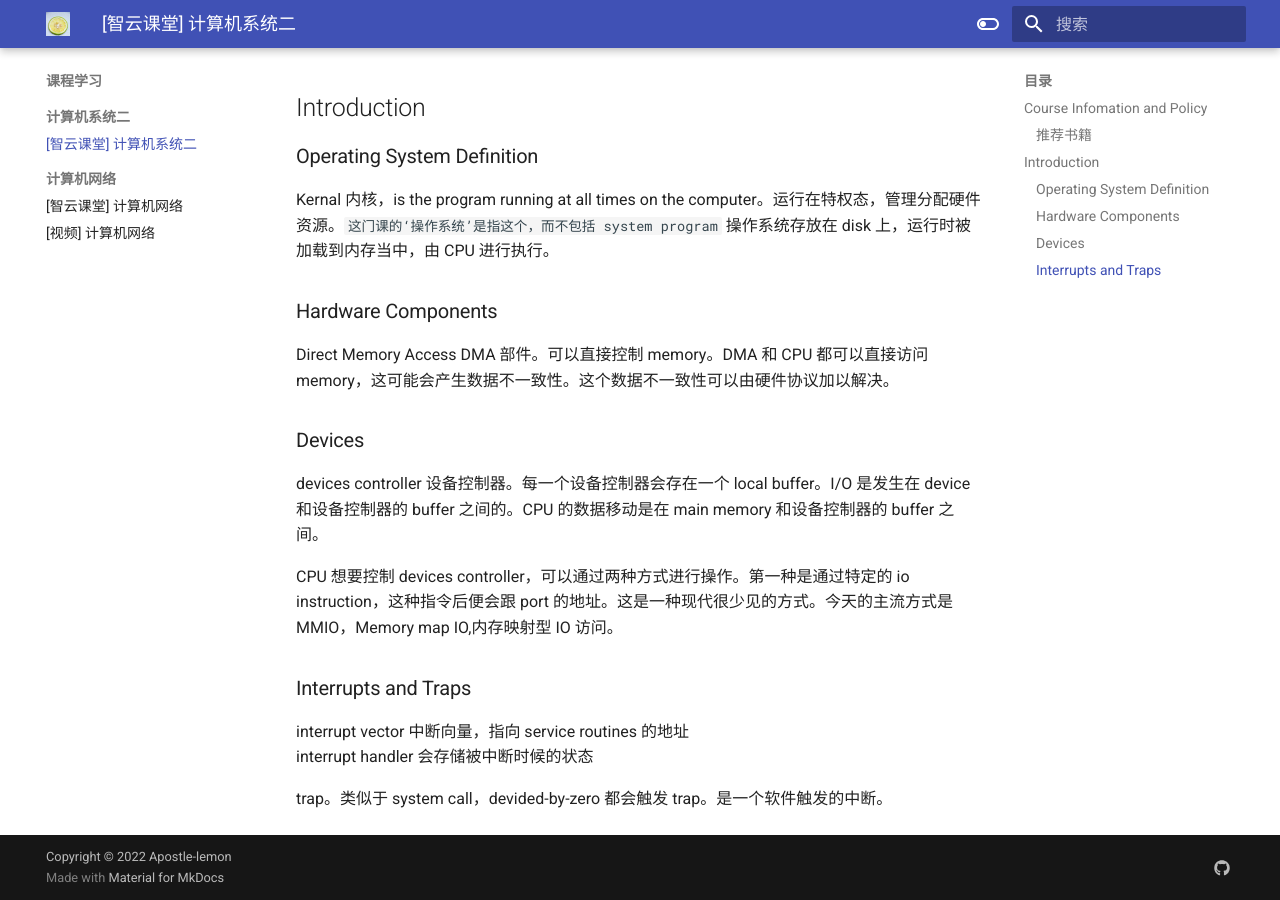
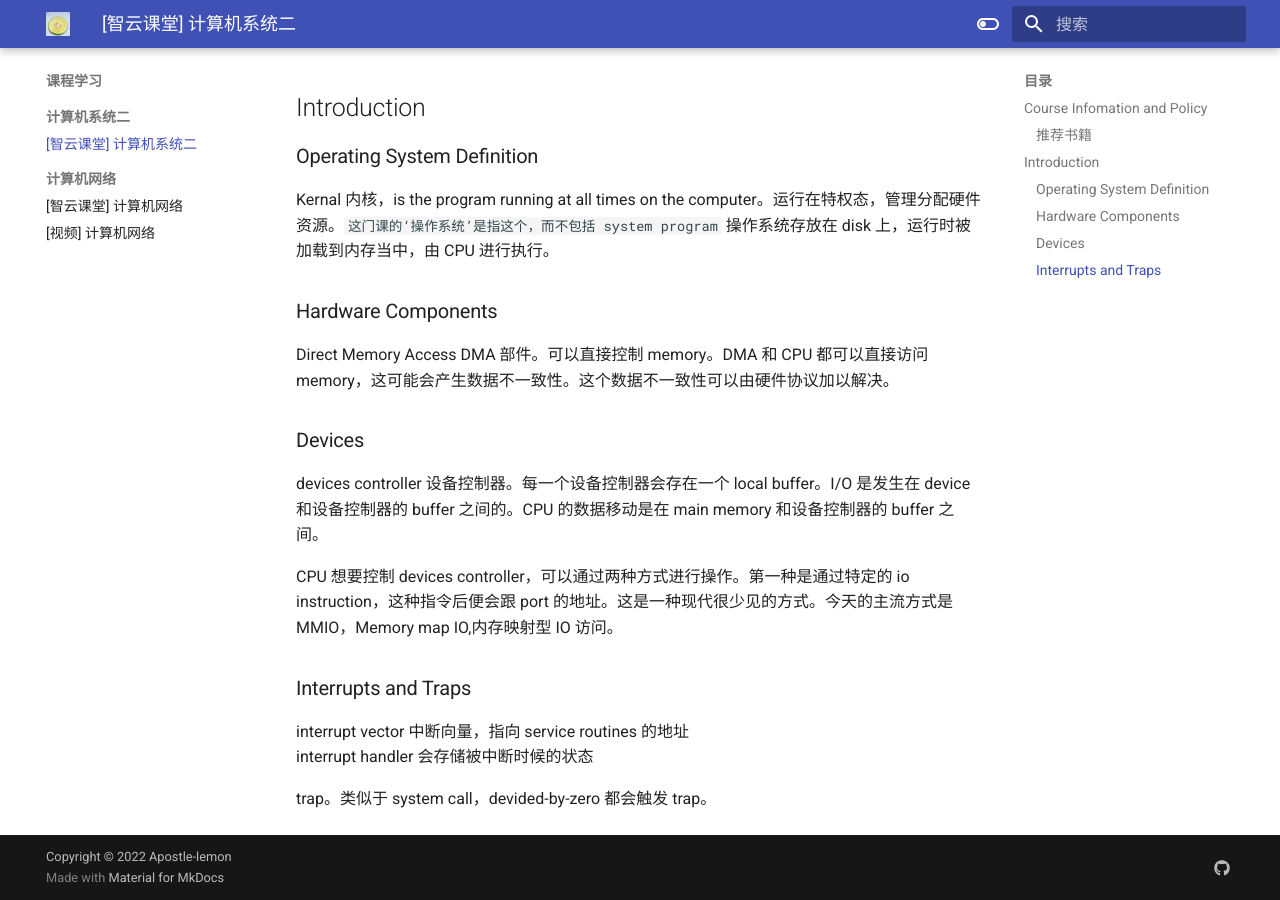
Before and after one commit to Apostle-lemon/Apostle-lemon.github.io, an MkDocs documentation site: the page built from docs/课程学习/计算机系统二/【智云课堂】计算机系统二.md, in a window 1280 px wide and 900 px high, scrolled down 660 px. Built offline with MkDocs 1.6.1 and Material for MkDocs 9.7.7, drawn with Linux system fonts in a browser that asks for light colours.

Commit message:
vault backup: 2022-10-27 21:44:55
Affected files:
docs/课程学习/计算机系统二/【智云课堂】计算机系统二.md

```diff
--- a/docs/课程学习/计算机系统二/【智云课堂】计算机系统二.md
+++ b/docs/课程学习/计算机系统二/【智云课堂】计算机系统二.md
@@ -38,4 +38,4 @@ CPU 想要控制 devices controller，可以通过两种方式进行操作。第
 interrupt vector 中断向量，指向 service routines 的地址
 interrupt handler 会存储被中断时候的状态
 
-trap。类似于 system call，devided-by-zero 都会触发 trap。是一个软件触发的中断。
+trap。类似于 system call，devided-by-zero 都会触发 trap。
```
